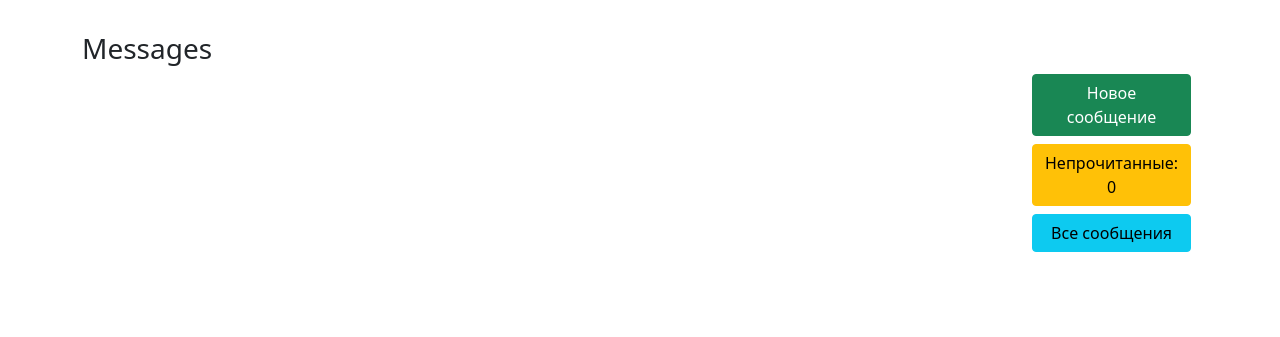
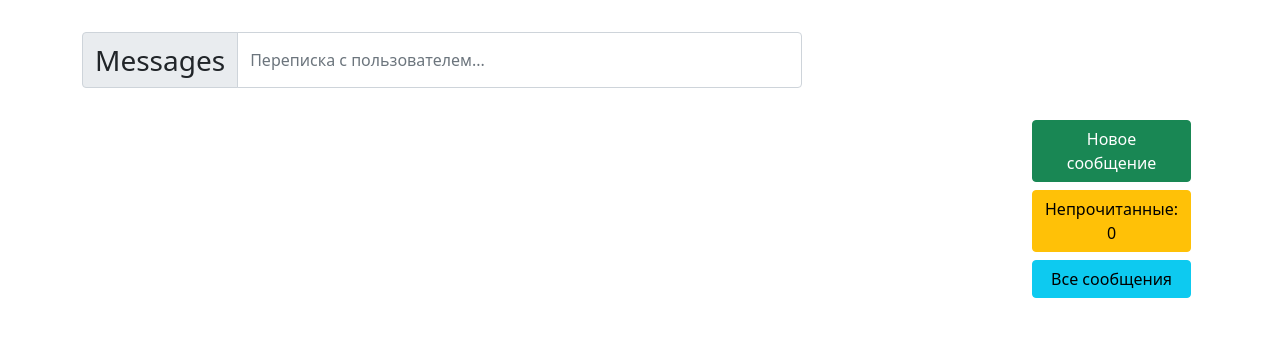
Before and after one commit to AmigoSP/Django_Practic, a Django app: page /accounts/profile/messages/ in a window 1280 px wide. Shown: the part 78-415 px from the top of the page. Run offline with Django 3.2, Linux system fonts and the light colour scheme; the visitor is signed in with stand-in values (Sample User, id 1).

Commit message:
Добавили форму для поиска пользователей

```diff
--- a/accounts/templates/accounts/private_messages.html
+++ b/accounts/templates/accounts/private_messages.html
@@ -2,10 +2,18 @@
 
 
 {% block body_content %}
-    <div class="row justify-content-start">
-        <div class="col-1">
-            <h3>Messages</h3>
+    <div class="mb-3 row">
+        <div class="col-8">
+            <form action="{% url 'search_user_for_message' %}" method="get">
+            {% csrf_token %}
+            <div class="input-group mb-3">
+                <span class="input-group-text fs-3" id="basic-addon1">Messages</span>
+                <input type="text" class="form-control" placeholder="Переписка с пользователем..." aria-label="Username"
+                       aria-describedby="basic-addon1" name="username">
+            </div>
+        </form>
         </div>
+
     </div>
 
     <div class="col-10">
@@ -16,7 +24,8 @@
                         {% csrf_token %}
                         <h5 class="d-inline card-title">Переписка с :
                             <input name="user_id" type="hidden" value="{{ user.id }}">
-                            <input class="btn btn-outline-primary btn-sm" name="username" type="submit" value="{{ user.username }}">
+                            <input class="btn btn-outline-primary btn-sm" name="username" type="submit"
+                                   value="{{ user.username }}">
                         </h5>
                     </form>
 
@@ -33,7 +42,7 @@
             <a href="{% url 'messages_unread' %}" class="btn btn-warning" type="button">
                 Непрочитанные: {{ unread_messages }}
             </a>
-            <a href="{% url 'messages_main' %}"  class="btn btn-info" type="button">Все сообщения</a>
+            <a href="{% url 'messages_main' %}" class="btn btn-info" type="button">Все сообщения</a>
         </div>
 
     </div>
```
